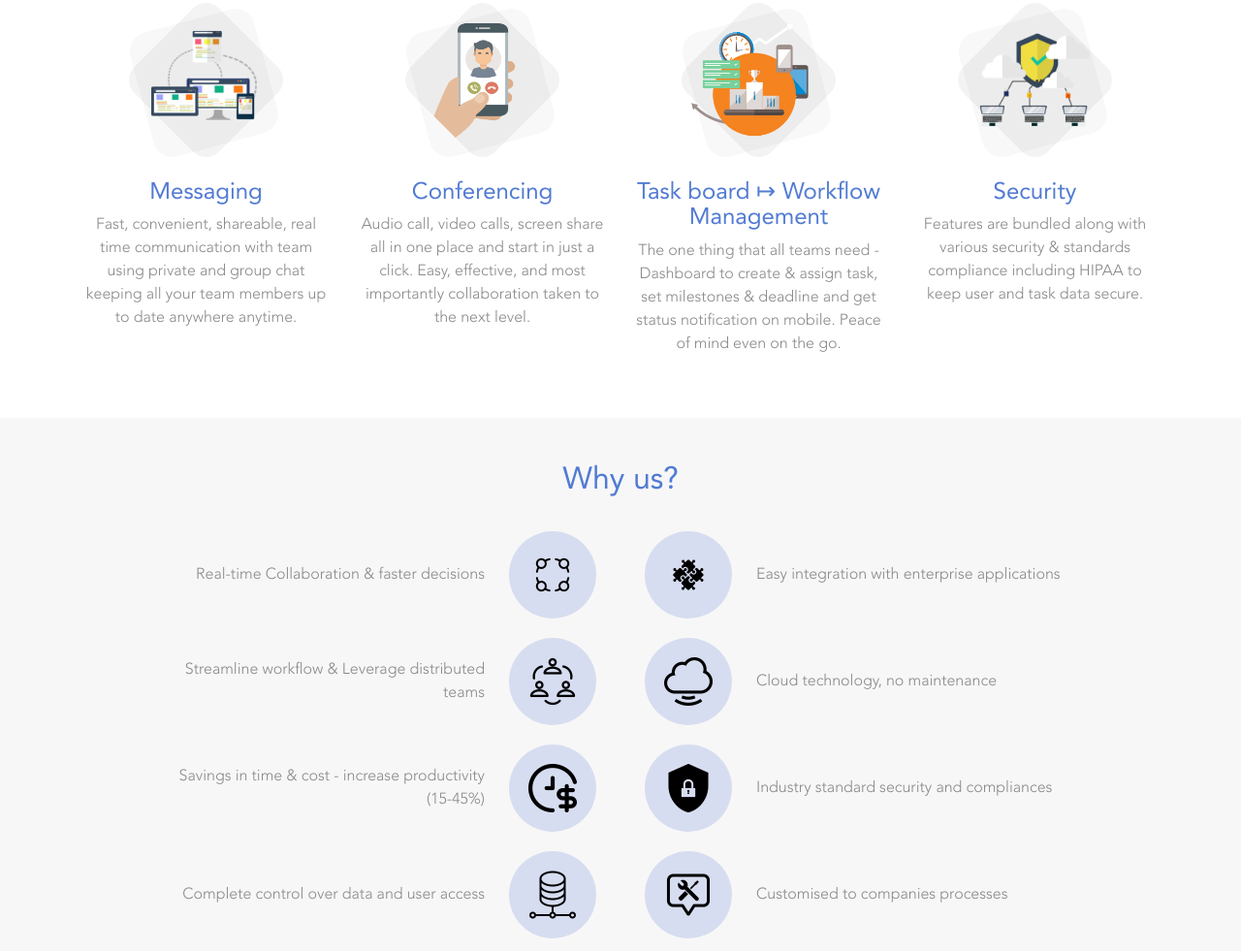
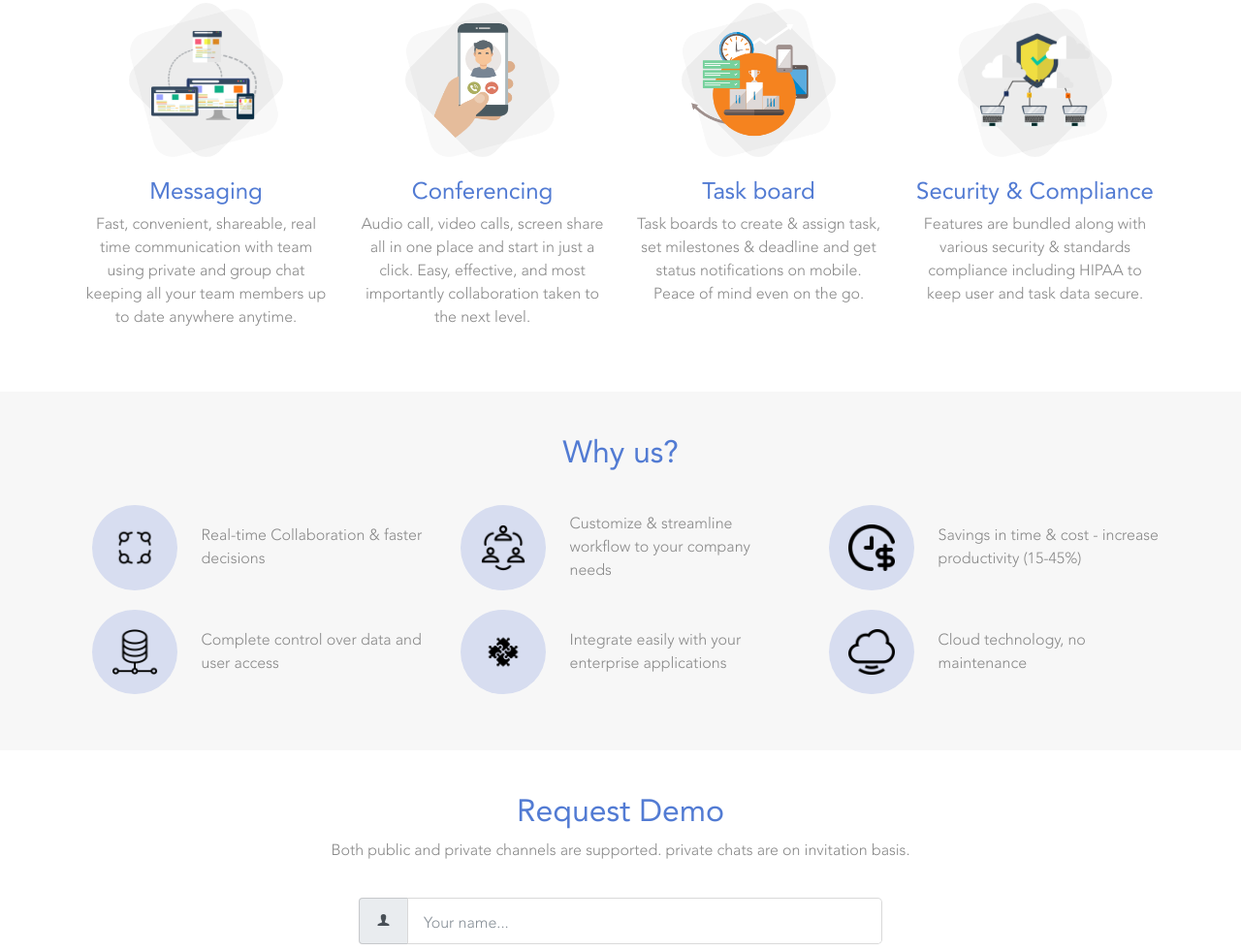
Before and after one commit to redflock/redflock.github.io, a plain HTML site: page index.html in a window 1280 px wide. Shown: the part 1331-2312 px from the top of the page at 97% size. Drawn offline with nearby package versions, Linux system fonts and the light colour scheme; a script that the page names is missing; a web font is replaced by a local one.

Commit message:
V2 content updates

```diff
--- a/index.html
+++ b/index.html
@@ -59,10 +59,10 @@
     <div class="container mb-5">
       <div class="d-flex align-items-center">
         <div class="col-md-6">
-          <h1 class="brand-head">Mobile Collaboration
-            <br>Made Simple</h1>
+          <h1 class="brand-head">Mobile collaboration
+            <br>made simple</h1>
           <hr>
-          <p>Help enterprises empower their workforce with simple &amp; efficient mobile </p>
+          <p>Help enterprises empower their workforce with simple &amp; efficient mobile experiences</p>
         </div>
         <div class="col-md-6">
           <img class="img-fluid p-5" src="images/hero.png" alt="">
@@ -97,19 +97,19 @@
         </div>
         <div class="col-md-3 text-center">
           <img src="images/videocall.png" class="img-fluid px-5" alt="">
-          <h4 class="mt-4"> Conferencing</h4>
+          <h4 class="mt-4">Conferencing</h4>
           <p>Audio call, video calls, screen share all in one place and start in just a click. Easy, effective, and most importantly collaboration taken to the next level.
           </p>
         </div>
         <div class="col-md-3 text-center">
           <img src="images/tasks.png" class="img-fluid px-5" alt="">
-          <h4 class="mt-4">Task board &map; Workflow Management
+          <h4 class="mt-4">Task board
           </h4>
-          <p>The one thing that all teams need - Dashboard to create &amp; assign task, set milestones &amp; deadline and get status notification on mobile. Peace of mind even on the go.</p>
+          <p>Task boards to create &amp; assign task, set milestones &amp; deadline and get status notifications on mobile. Peace of mind even on the go.</p>
         </div>
         <div class="col-md-3 text-center">
           <img src="images/security.png" class="img-fluid px-5" alt="">
-          <h4 class="mt-4"> Security</h4>
+          <h4 class="mt-4">Security &amp; Compliance</h4>
           <p>Features are bundled along with various security &amp; standards compliance including HIPAA to keep user and task data secure.</p>
         </div>
       </div>
@@ -122,57 +122,52 @@
         <h2>Why us?</h2>
       </div>
       <div class="row mt-3 lr-bullets">
-        <div class="col-md-6">
-          <div class="d-flex justify-content-end align-items-center lr-bullets-item">
-            <p class="col-md-8 text-right">Real-time Collaboration &amp; faster decisions</p>
-            <div class="col-md-2">
+        <div class="col-md-4">
+          <div class="d-flex align-items-center lr-bullets-item">
+            <div class="col-md-3 ico-cont">
               <img src="images/i-collaboration.png" class="img-fluid" alt="">
             </div>
+            <p class="col-md-9">Real-time Collaboration &amp; faster decisions</p>
           </div>
-          <div class="d-flex justify-content-end align-items-center lr-bullets-item">
-            <p class="col-md-8 text-right">Streamline workflow &amp; Leverage distributed teams
-            </p>
-            <div class="col-md-2">
+        </div>
+        <div class="col-md-4">
+          <div class="d-flex align-items-center lr-bullets-item">
+            <div class="col-md-3 ico-cont">
               <img src="./images/i-team.png" class="img-fluid" alt="">
             </div>
+            <p class="col-md-9">Customize &amp; streamline workflow to your company needs</p>
           </div>
-          <div class="d-flex justify-content-end align-items-center lr-bullets-item">
-            <p class="col-md-8 text-right">Savings in time &amp; cost - increase productivity (15-45%)</p>
-            <div class="col-md-2">
+        </div>
+        <div class="col-md-4">
+          <div class="d-flex align-items-center lr-bullets-item">
+            <div class="col-md-3 ico-cont">
               <img src="./images/i-savetime.png" class="img-fluid" alt="">
             </div>
+            <p class="col-md-9">Savings in time &amp; cost - increase productivity (15-45%)</p>
           </div>
-          <div class="d-flex justify-content-end align-items-center lr-bullets-item">
-            <p class="col-md-8 text-right">Complete control over data and user access	</p>
-            <div class="col-md-2">
+        </div>
+        <div class="col-md-4">
+          <div class="d-flex align-items-center lr-bullets-item">
+            <div class="col-md-3 ico-cont">
               <img src="./images/i-data.png" class="img-fluid" alt="">
             </div>
+            <p class="col-md-9">Complete control over data and user access</p>
           </div>
         </div>
-        <div class="col-md-6">
+        <div class="col-md-4">
           <div class="d-flex align-items-center lr-bullets-item">
-            <div class="col-md-2">
+            <div class="col-md-3 ico-cont">
               <img src="./images/i-integration.png" class="img-fluid" alt="">
             </div>
-            <p class="col-md-8">Easy integration with enterprise applications</p>
+            <p class="col-md-9">Integrate easily with your enterprise applications</p>
           </div>
+        </div>
+        <div class="col-md-4">
           <div class="d-flex align-items-center lr-bullets-item">
-            <div class="col-md-2">
+            <div class="col-md-3 ico-cont">
               <img src="./images/i-cloud.png" class="img-fluid" alt="">
             </div>
-            <p class="col-md-8">Cloud technology, no maintenance </p>
-          </div>
-          <div class="d-flex align-items-center lr-bullets-item">
-            <div class="col-md-2">
-              <img src="./images/i-security.png" class="img-fluid" alt="">
-            </div>
-            <p class="col-md-8">Industry standard security and compliances</p>
-          </div>
-          <div class="d-flex align-items-center lr-bullets-item">
-            <div class="col-md-2">
-              <img src="./images/i-customize.png" class="img-fluid" alt="">
-            </div>
-            <p class="col-md-8">Customised to companies processes</p>
+            <p class="col-md-9">Cloud technology, no maintenance </p>
           </div>
         </div>
       </div>
@@ -222,7 +217,7 @@
           <p class="mt-3"><i>“Help business empower workforce with simple &amp; efficient mobile experiences”</i><br>
             At the core, we help users have a seamless collaboration experience that connects them to other users and services.
              Being on top of things when a user is on the move is the mantra for the platform.
-             Collaborate socially, attach and share images, audio, video, documents and much more in a environment (platform) powered by a foolproof security to corporate data and all the required physical, network, and process security measures are in place and followed. Nonetheless, a comprehensive payment system filling the gap that makes Mongrov an all in one app developer ensuring an efficient mobile experience.
+             Collaborate socially, attach and share images, audio, video, documents and much more in a environment (platform) powered by a foolproof security to corporate data and all the required physical, network, and process security measures are in place and followed.
             </p>
         </div>
       </div>
```
Also changed, not shown: images/screenshots.png, styles/main.css.
